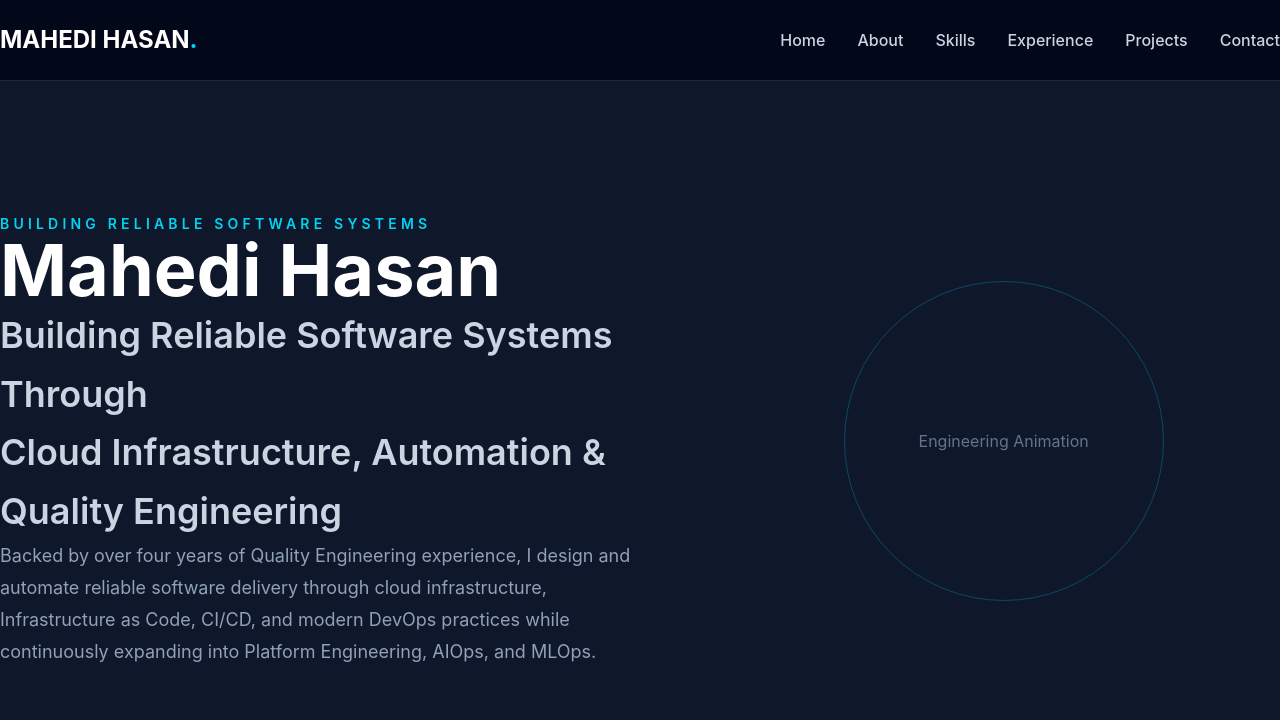
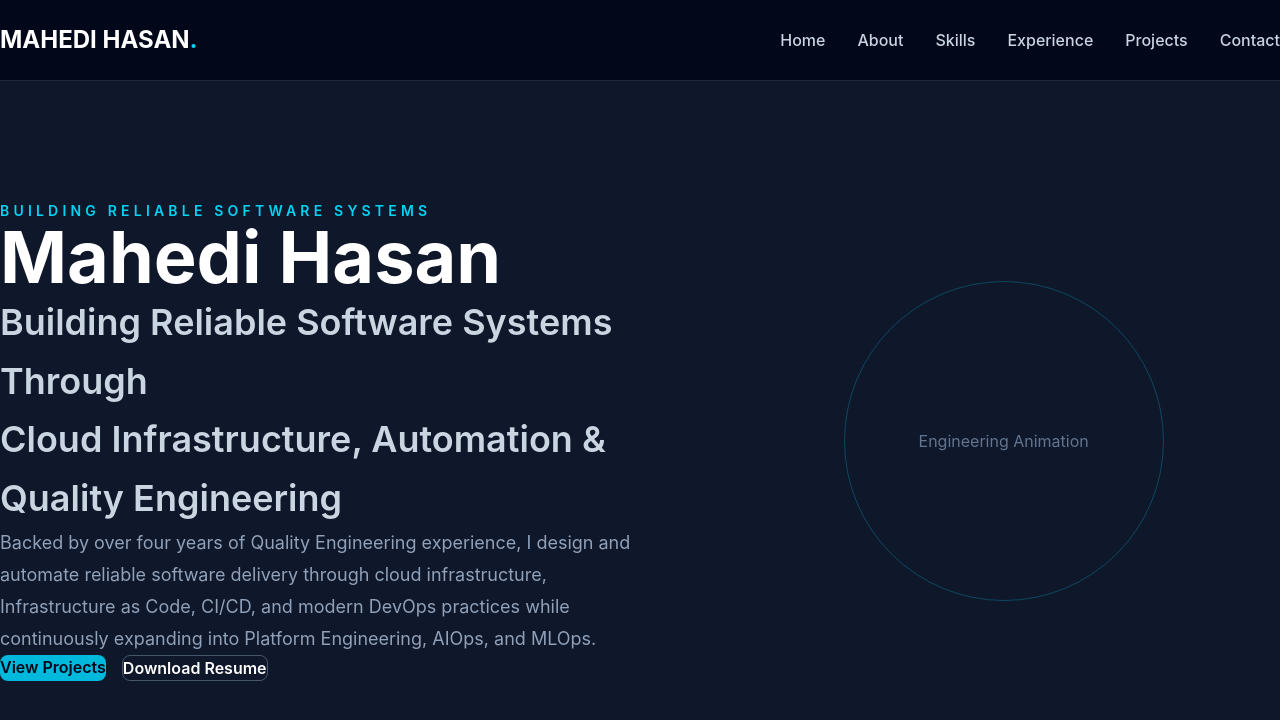
Before and after one commit to mahedihasan171/portfolio, a React (Vite) app: page / in a window 1280 px wide. Shown: the top 720 px of the page. Built offline with nearby package versions, Linux system fonts and the light colour scheme.

Commit message:
Added feat(hero) CTA button

```diff
--- a/src/sections/Hero/Hero.tsx
+++ b/src/sections/Hero/Hero.tsx
@@ -41,6 +41,26 @@ const Hero = () => {
         expanding into Platform Engineering, AIOps, and MLOps.
         </p>
 
+        {/* Call To Action Buttons */}
+        <div className="mt-10 flex flex-col gap-4 sm:flex-row">
+
+        <a
+        href="#projects"
+        className="rounded-lg bg-cyan-500 px-6 py-3 text-center font-semibold text-slate-950 transition hover:bg-cyan-400"
+        >
+        View Projects
+        </a>
+
+        <a
+        href="/resume.pdf"
+        target="_blank"
+        rel="noopener noreferrer"
+        className="rounded-lg border border-slate-600 px-6 py-3 text-center font-semibold text-white transition hover:border-cyan-400 hover:text-cyan-400"
+        >
+        Download Resume
+        </a>
+        </div>
+
             </div>
 
         {/* Right Side */}
```
